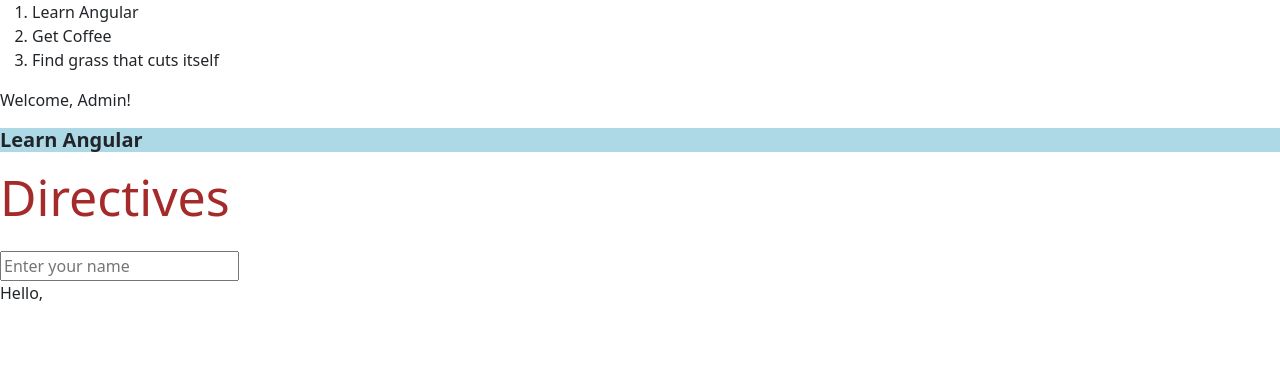
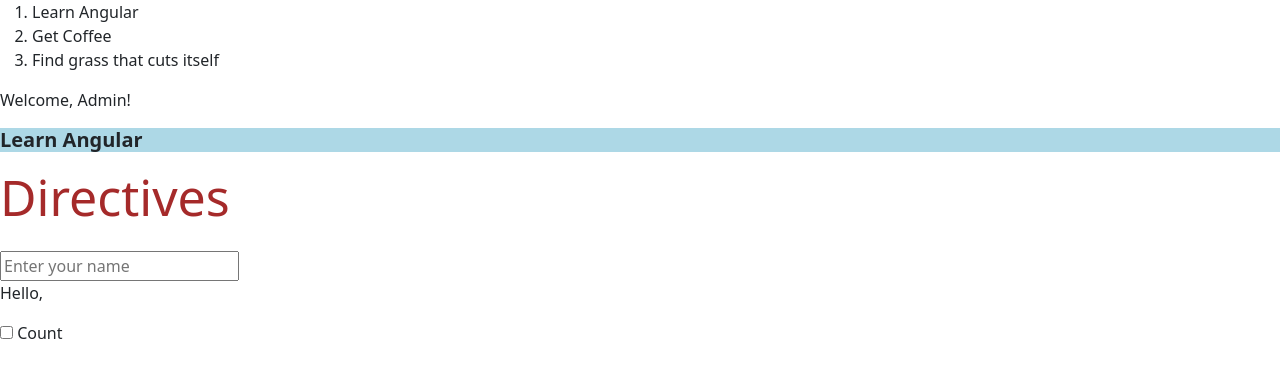
Before and after one commit to gouthamraj020102/angular, an Angular app: page / in a window 1280 px wide. Shown: the top 378 px of the page. Built offline with nearby package versions, Linux system fonts and the light colour scheme.

Commit message:
Added click event and a function

```diff
--- a/src/app/app.component.html
+++ b/src/app/app.component.html
@@ -23,3 +23,5 @@
 
 <input [(ngModel)]="username" placeholder="Enter your name">
 <p>Hello, {{ username }}</p>
+
+<input type="checkbox" (click)="toggleItem()"> Count
--- a/src/app/app.component.ts
+++ b/src/app/app.component.ts
@@ -24,4 +24,7 @@
       this.title = "Angular"
     }, 1000);
   }
+  toggleItem() {
+    console.log('clicked!');
+  }
 }
```
